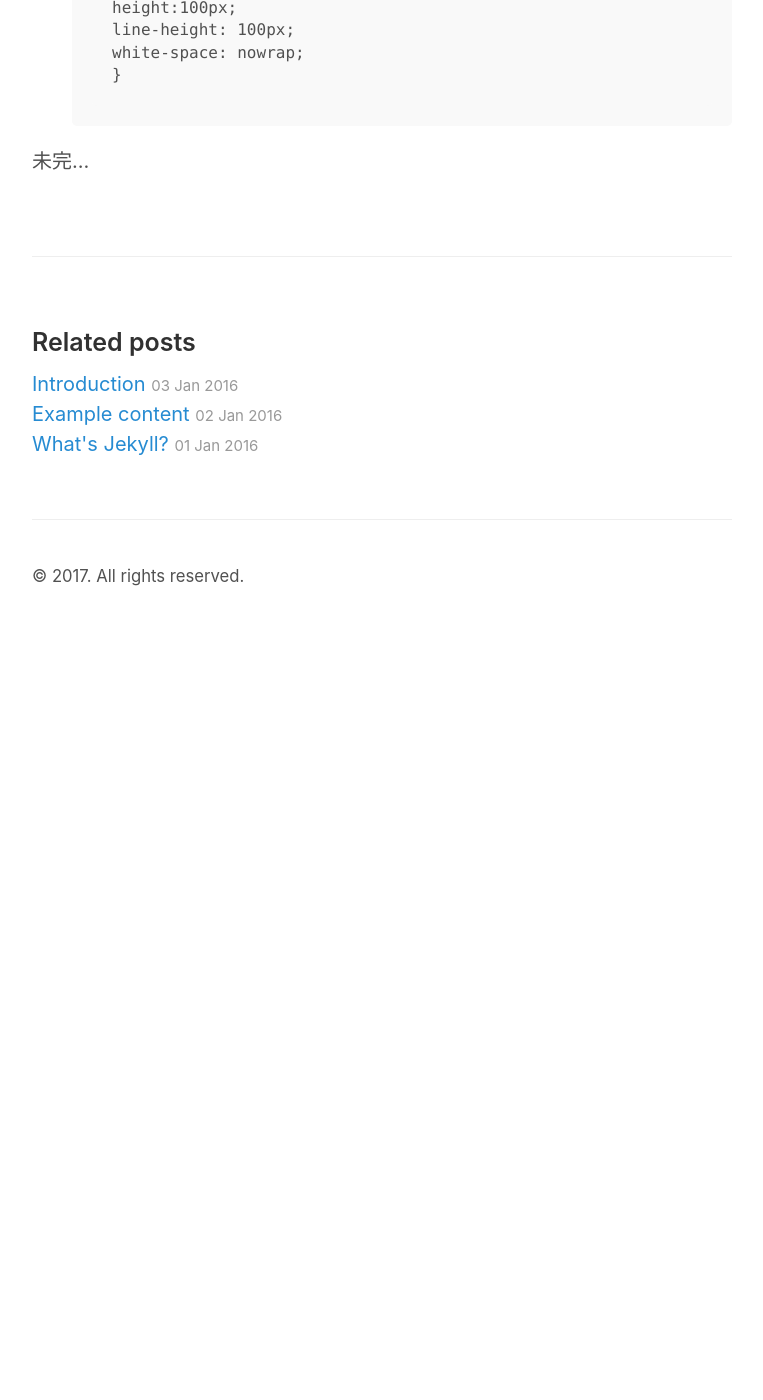
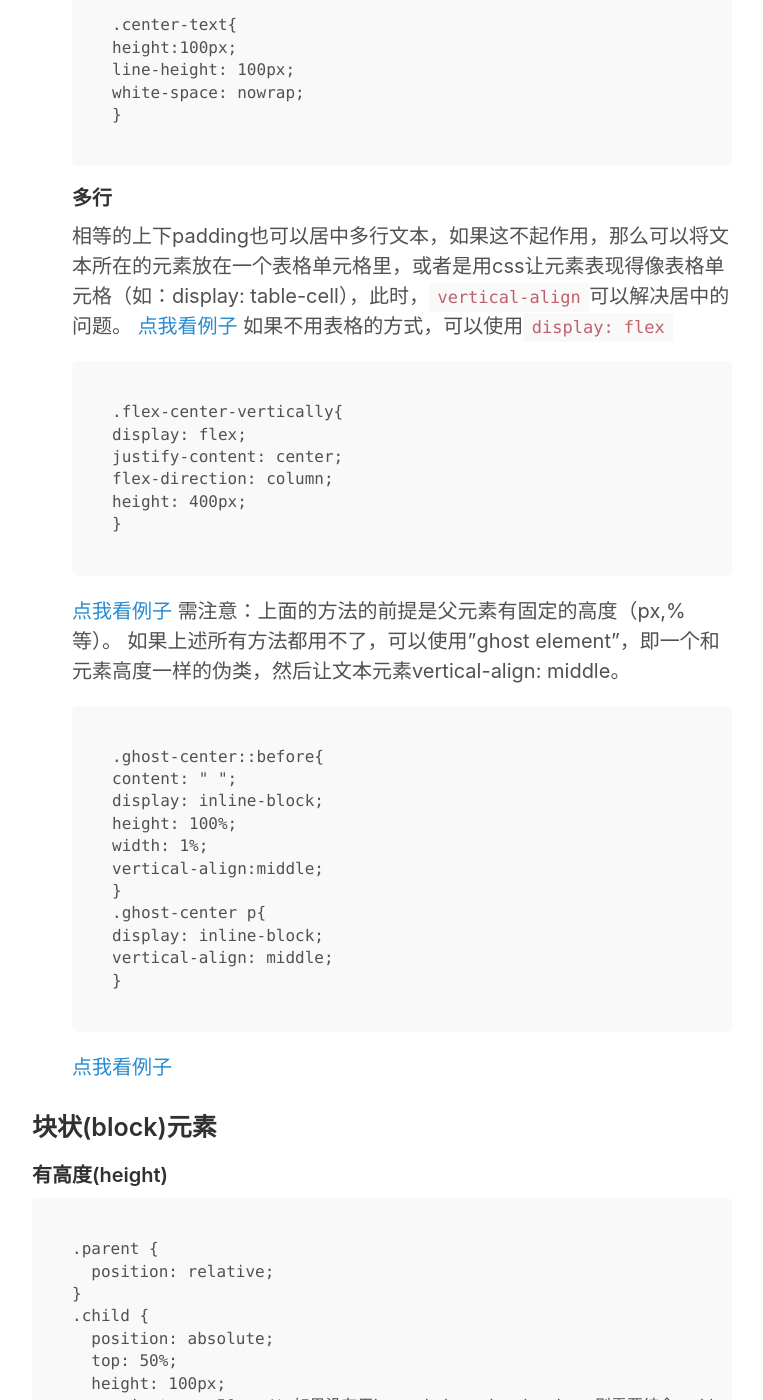
Before and after one commit to xiaxiaxsyqm/summer.github.io, a Jekyll site: the page built from _posts/2017-11-01-css居中（完整指南）.md, in a window 1280 px wide and 1400 px high, scrolled down 1809 px. Shown: the whole window, without its empty margins (258-1021 px from the left). Built offline with Jekyll 4.4.1, drawn with Linux system fonts in a browser that asks for light colours; our own code applies the rules of GitHub Pages for plain Markdown files; before the commit the page ends 2439 px from its top, so only the background shows below that; some of the changed text lies outside the part shown.

Commit message:
CSS居中  完整版

````diff
--- a/_posts/2017-11-01-css居中（完整指南）.md
+++ b/_posts/2017-11-01-css居中（完整指南）.md
@@ -42,7 +43,120 @@
   white-space: nowrap;
 }
 ```
+#### 多行
+相等的上下padding也可以居中多行文本，如果这不起作用，那么可以将文本所在的元素放在一个表格单元格里，或者是用css让元素表现得像表格单元格（如：display: table-cell），此时，`vertical-align`可以解决居中的问题。
+[点我看例子](https://codepen.io/xiaxiaxsyqm/pen/VrzMpR)
+如果不用表格的方式，可以使用`display: flex`
+```
+.flex-center-vertically{
+  display: flex;
+  justify-content: center;
+  flex-direction: column;
+  height: 400px;
+}
+```
+[点我看例子](https://codepen.io/xiaxiaxsyqm/pen/BmdwOL)
+需注意：上面的方法的前提是父元素有固定的高度（px,%等）。
+如果上述所有方法都用不了，可以使用"ghost element"，即一个和元素高度一样的伪类，然后让文本元素vertical-align: middle。
+```
+.ghost-center::before{
+  content: " ";
+  display: inline-block;
+  height: 100%;
+  width: 1%;
+  vertical-align:middle;
+}
+.ghost-center p{
+  display: inline-block;
+  vertical-align: middle;
+}
+```
+[点我看例子](https://codepen.io/xiaxiaxsyqm/pen/ZaJXgj)
 
+### 块状(block)元素
+#### 有高度(height)
+```
+.parent {
+  position: relative;
+}
+.child {
+  position: absolute;
+  top: 50%;
+  height: 100px;
+  margin-top: -50px;/* 如果没有用box-sizing: border-box,则需要结合padding和border计算 */
+}
+```
+[点我看例子](https://codepen.io/xiaxiaxsyqm/pen/rYrmGZ)
+#### 高度不确定
+```
+.parent {
+  position: relative;
+}
+.child {
+  position: absolute;
+  top: 50%;
+  transform: translateY(-50%);
+}
+```
+[点我看例子](https://codepen.io/xiaxiaxsyqm/pen/dZjWey)
+#### 使用flexbox
+```
+.parent {
+  display: flex;
+  flex-direction: column;
+  justify-content: center;
+}
+```
+[点我看例子](https://codepen.io/xiaxiaxsyqm/pen/XzBRwQ)
+## 垂直水平居中
+### 元素有固定宽高
+```
+.parent {
+  position: relative;
+}
+.child {
+  width: 300px;
+  height: 100px;
+  padding: 20px;
 
-
-未完...
+  position: absolute;
+  top: 50%;
+  left: 50%;
+  margin: -70px 0 0 -170px;
+}
+```
+[点我看例子](https://codepen.io/xiaxiaxsyqm/pen/vWaZBy)
+### 宽高不固定
+如果宽高不确定，可以使用transform属性，在垂直和水平方向上的translate为-50%。
+```
+.parent {
+  position: relative;
+}
+.child {
+  position: absolute;
+  top: 50%;
+  left: 50%;
+  transform: translate(-50%, -50%);
+}
+```
+[点我看例子](https://codepen.io/xiaxiaxsyqm/pen/RjBgrp)
+### 使用flexbox
+```
+.parent {
+  display: flex;
+  justify-content: center;
+  align-items: center;
+}
+```
+[点我看例子](https://codepen.io/xiaxiaxsyqm/pen/LOBLNN)
+### 使用grid
+```
+body, html {
+  height: 100%;
+  display: grid;
+}
+span { /* 要居中的元素 */
+	margin: auto;
+}
+```
+[点我看例子](https://codepen.io/xiaxiaxsyqm/pen/LOBLRN)
````
Also changed, not shown: other parts of _posts/2017-11-01-css居中（完整指南）.md (+1 -0 lines).
